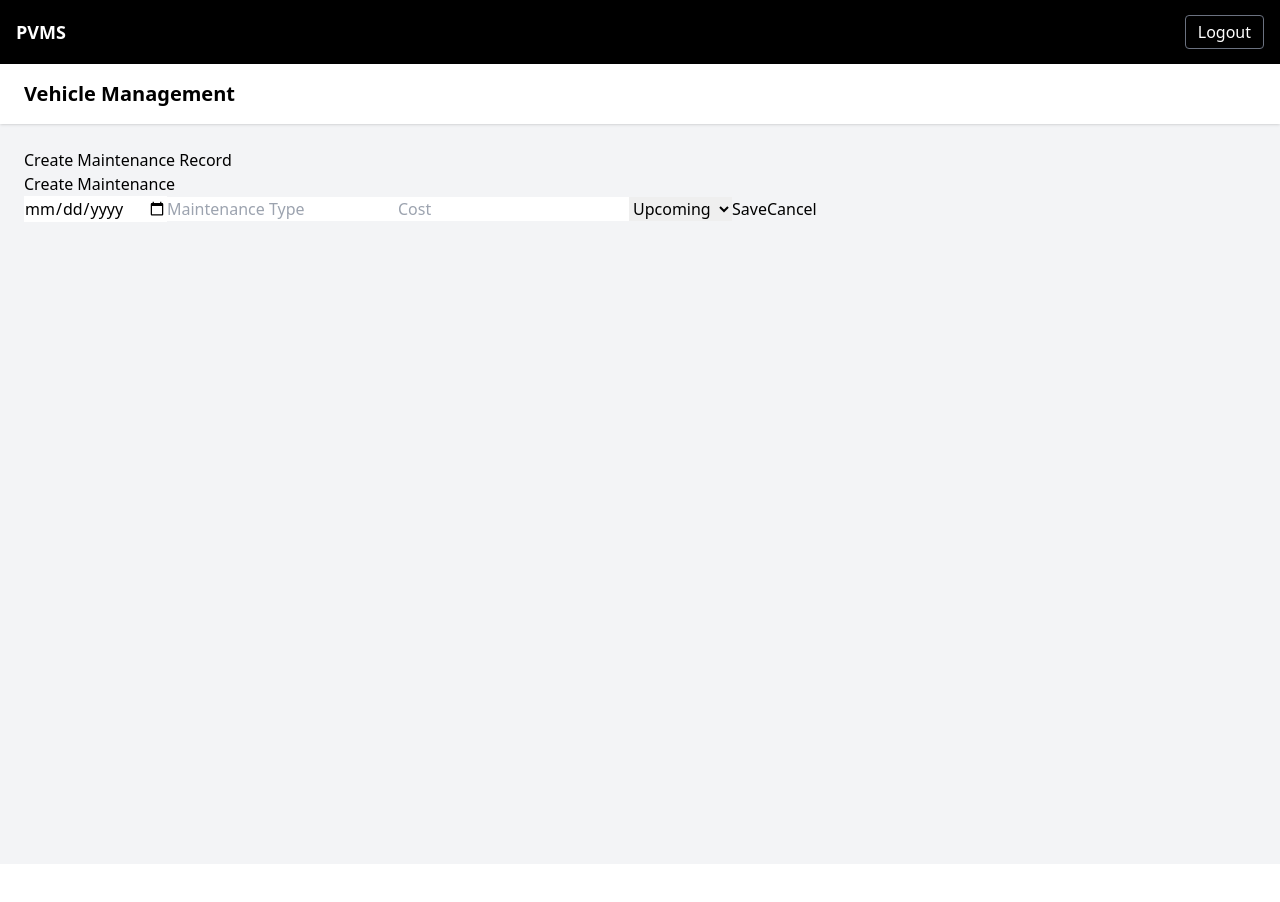
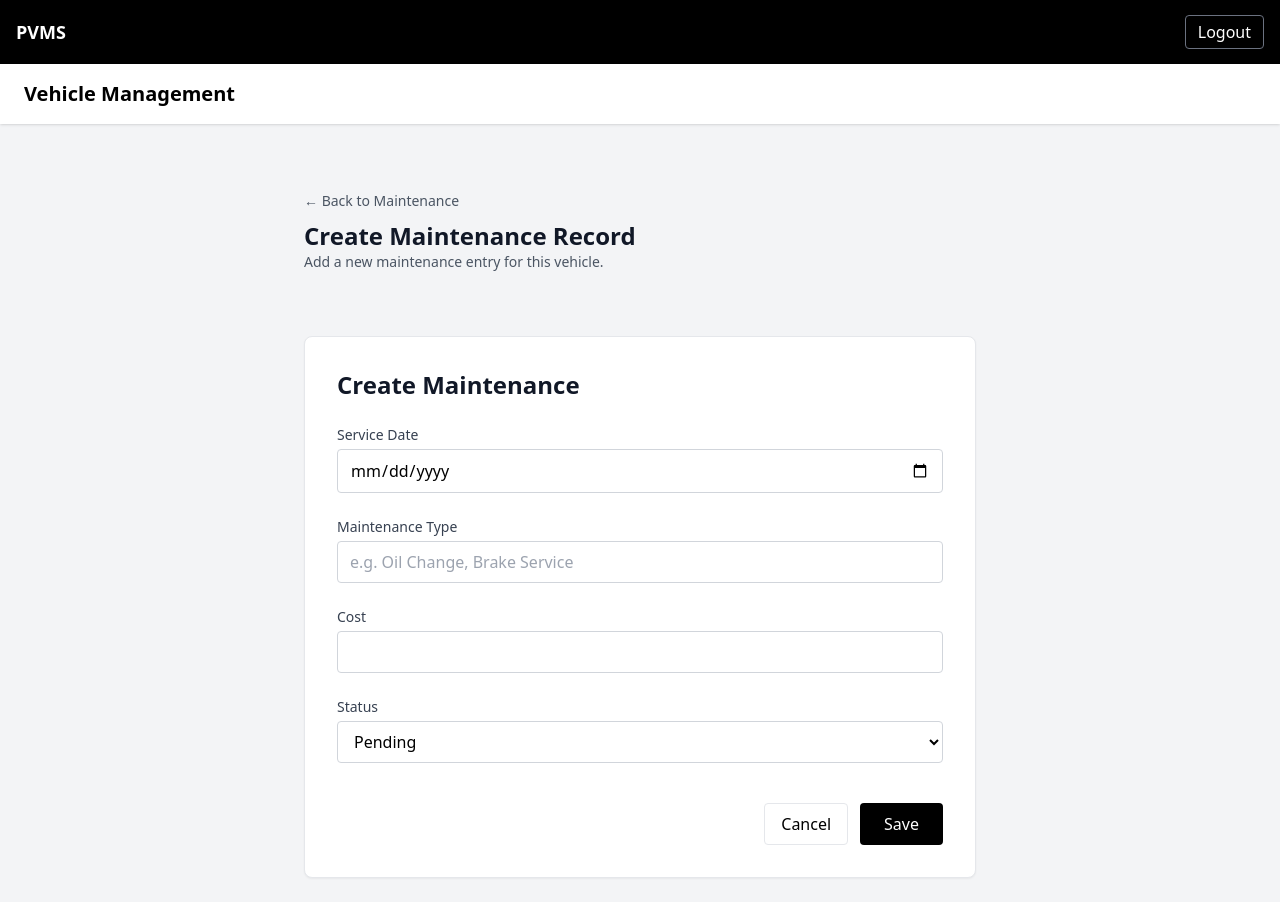
Before and after one commit to Aislinn00/personal_vehicle_management_pj, a React (Vite) app in the folder frontend/: page /vehicles/1/maintenance/new in a window 1280 px wide. Before the commit the page ends 864 px from the top, so only its background shows below. Built offline with nearby package versions, Linux system fonts and the light colour scheme; sample sign-in values are in the browser's storage.

Commit message:
Implement maintenance logs UI

```diff
--- a/frontend/src/maintenance/components/MaintenanceForm.jsx
+++ b/frontend/src/maintenance/components/MaintenanceForm.jsx
@@ -1,10 +1,11 @@
 import { useEffect, useState } from "react";
 
+const today = new Date().toISOString().split("T")[0];
 const initialState = {
   service_date: "",
-  maintenance_type: "",
+  type: "",
   cost: "",
-  maintenance_status: "upcoming",
+  maintenance_status: "pending",
 };
 
 export default function MaintenanceForm({ initialData, onSubmit, onCancel }) {
@@ -14,10 +15,10 @@ export default function MaintenanceForm({ initialData, onSubmit, onCancel }) {
   useEffect(() => {
     if (initialData) {
       setForm({
-        service_date: initialData.service_date,
-        maintenance_type: initialData.maintenance_type,
-        cost: initialData.cost,
-        maintenance_status: initialData.maintenance_status,
+        service_date: initialData.service_date ?? "",
+        type: initialData.type ?? "",
+        cost: initialData.cost ?? "",
+        maintenance_status: initialData.maintenance_status ?? "pending",
       });
     }
   }, [initialData]);
@@ -29,62 +30,115 @@ export default function MaintenanceForm({ initialData, onSubmit, onCancel }) {
     e.preventDefault();
     setLoading(true);
 
+    try {
       await onSubmit({
         ...form,
         cost: Number(form.cost),
       });
-
+    } finally {
       setLoading(false);
+    }
   };
 
   return (
-    <form onSubmit={handleSubmit}>
-      <h3>{initialData ? "Edit Maintenance" : "Create Maintenance"}</h3>
+    <div className="px-4 pt-10">
+      <div className="max-w-2xl mx-auto bg-white border rounded-lg shadow-sm p-8">
+        <h3 className="text-2xl font-semibold text-gray-900 mb-6">
+          {initialData ? "Edit Maintenance" : "Create Maintenance"}
+        </h3>
 
+        <form onSubmit={handleSubmit} className="space-y-6">
+          {/* Service Date */}
+          <div>
+            <label className="block text-sm font-medium text-gray-700 mb-1">
+              Service Date
+            </label>
             <input
               type="date"
               name="service_date"
               value={form.service_date}
               onChange={handleChange}
               required
+              max={today}
+              className="w-full rounded border border-gray-300 px-3 py-2
+                         focus:outline-none focus:ring-2 focus:ring-black"
             />
+          </div>
 
+          {/* Maintenance Type */}
+          <div>
+            <label className="block text-sm font-medium text-gray-700 mb-1">
+              Maintenance Type
+            </label>
             <input
-        name="maintenance_type"
-        placeholder="Maintenance Type"
-        value={form.maintenance_type}
+              name="type"
+              value={form.type}
               onChange={handleChange}
               required
+              placeholder="e.g. Oil Change, Brake Service"
+              className="w-full rounded border border-gray-300 px-3 py-2
+                         focus:outline-none focus:ring-2 focus:ring-black"
             />
+          </div>
 
+          {/* Cost */}
+          <div>
+            <label className="block text-sm font-medium text-gray-700 mb-1">
+              Cost
+            </label>
             <input
               type="number"
               name="cost"
-        placeholder="Cost"
               value={form.cost}
               onChange={handleChange}
+              min="0"
+              step="0.01"
               required
+              className="w-full rounded border border-gray-300 px-3 py-2
+                         focus:outline-none focus:ring-2 focus:ring-black"
             />
+          </div>
 
+          {/* Status */}
+          <div>
+            <label className="block text-sm font-medium text-gray-700 mb-1">
+              Status
+            </label>
             <select
               name="maintenance_status"
               value={form.maintenance_status}
               onChange={handleChange}
+              className="w-full rounded border border-gray-300 px-3 py-2 bg-white
+                         focus:outline-none focus:ring-2 focus:ring-black"
             >
-        <option value="upcoming">Upcoming</option>
               <option value="pending">Pending</option>
               <option value="completed">Completed</option>
             </select>
+          </div>
 
-      <button disabled={loading}>
-        {loading ? "Saving..." : "Save"}
-      </button>
-
+          {/* Actions */}
+          <div className="flex justify-end gap-3 pt-4">
             {onCancel && (
-        <button type="button" onClick={onCancel}>
+              <button
+                type="button"
+                onClick={onCancel}
+                className="border px-4 py-2 rounded hover:bg-gray-50"
+              >
                 Cancel
               </button>
             )}
+
+            <button
+              type="submit"
+              disabled={loading}
+              className="bg-black text-white px-6 py-2 rounded
+                         hover:bg-gray-900 transition disabled:opacity-50"
+            >
+              {loading ? "Saving..." : "Save"}
+            </button>
+          </div>
         </form>
+      </div>
+    </div>
   );
 }
--- a/frontend/src/maintenance/pages/MaintenanceFormPage.jsx
+++ b/frontend/src/maintenance/pages/MaintenanceFormPage.jsx
@@ -12,9 +12,25 @@ export default function MaintenanceFormPage() {
   };
 
   return (
-    <div>
-      <h2>Create Maintenance Record</h2>
+    <div className="px-4 pt-10 space-y-6">
+      {/* Header */}
+      <div className="max-w-2xl mx-auto">
+        <button
+          onClick={() => navigate(-1)}
+          className="text-sm text-gray-600 hover:text-black hover:underline"
+        >
+          ← Back to Maintenance
+        </button>
 
+        <h2 className="text-2xl font-semibold text-gray-900 mt-2">
+          Create Maintenance Record
+        </h2>
+        <p className="text-sm text-gray-600">
+          Add a new maintenance entry for this vehicle.
+        </p>
+      </div>
+
+      {/* Form */}
       <MaintenanceForm
         onSubmit={handleCreate}
         onCancel={() => navigate(-1)}
--- a/frontend/src/maintenance/pages/MaintenanceList.jsx
+++ b/frontend/src/maintenance/pages/MaintenanceList.jsx
@@ -37,46 +37,147 @@ export default function MaintenanceList() {
     loadMaintenance();
   };
 
-  if (loading) return <p>Loading maintenance records...</p>;
+  if (loading) {
+    return (
+      <p className="px-4 pt-10 text-gray-600">
+        Loading maintenance records…
+      </p>
+    );
+  }
 
   return (
+    <div className="px-4 pt-10 space-y-6">
+      {/* Top actions */}
+      <div className="flex items-start justify-between gap-4">
         <div>
-      <h2>Maintenance Records</h2>
+          <button
+            onClick={() => navigate(-1)}
+            className="text-sm text-gray-600 hover:text-black hover:underline"
+          >
+            ← Back to Vehicle
+          </button>
 
-      <button onClick={() => navigate(-1)}>Back to Vehicle</button>
+          <h2 className="text-2xl font-semibold text-gray-900 mt-2">
+            Maintenance Records
+          </h2>
+          <p className="text-sm text-gray-600">
+            View, update, and manage maintenance history.
+          </p>
+        </div>
+
         <button
-        onClick={() =>
-          navigate(`/vehicles/${vehicleId}/maintenance/new`)
-        }
+          onClick={() => navigate(`/vehicles/${vehicleId}/maintenance/new`)}
+          className="bg-black text-white px-4 py-2 rounded hover:bg-gray-900 transition"
         >
           Add Maintenance
         </button>
+      </div>
 
-      {records.length === 0 && <p>No maintenance records found.</p>}
+      {/* Empty state */}
+      {records.length === 0 ? (
+        <div className="bg-white border rounded-lg p-8 text-center">
+          <p className="text-gray-600 mb-4">No maintenance records found.</p>
+          <button
+            onClick={() => navigate(`/vehicles/${vehicleId}/maintenance/new`)}
+            className="bg-black text-white px-6 py-2 rounded hover:bg-gray-900 transition"
+          >
+            Create your first record
+          </button>
+        </div>
+      ) : (
+        <>
+          {/* Table */}
+          <div className="bg-white border rounded-lg overflow-hidden">
+            <div className="overflow-x-auto">
+              <table className="min-w-full text-sm">
+                <thead className="bg-gray-50 border-b">
+                  <tr>
+                    <th className="text-left font-medium text-gray-700 px-4 py-3">
+                      Type
+                    </th>
+                    <th className="text-left font-medium text-gray-700 px-4 py-3">
+                      Status
+                    </th>
+                    <th className="text-left font-medium text-gray-700 px-4 py-3">
+                      Service Date
+                    </th>
+                    <th className="text-left font-medium text-gray-700 px-4 py-3">
+                      Cost
+                    </th>
+                    <th className="text-right font-medium text-gray-700 px-4 py-3">
+                      Actions
+                    </th>
+                  </tr>
+                </thead>
 
-      <ul>
+                <tbody className="divide-y">
                   {records.map((m) => (
-          <li key={m.maintenance_id}>
-            <b>{m.maintenance_type}</b> — {m.maintenance_status}
-            <br />
-            Date: {m.service_date} | Cost: {m.cost}
+                    <tr key={m.maintenance_id} className="hover:bg-gray-50">
+                      {/* ✅ FIXED FIELD */}
+                      <td className="px-4 py-3 text-gray-900 font-medium">
+                        {m.type}
+                      </td>
 
-            <div>
-              <button onClick={() => setEditingRecord(m)}>Edit</button>
-              <button onClick={() => handleDelete(m.maintenance_id)}>
+                      <td className="px-4 py-3">
+                        <span className="inline-flex items-center rounded border px-2 py-1 text-xs text-gray-700">
+                          {m.maintenance_status}
+                        </span>
+                      </td>
+
+                      <td className="px-4 py-3 text-gray-700">
+                        {m.service_date}
+                      </td>
+
+                      <td className="px-4 py-3 text-gray-700">
+                        {m.cost}
+                      </td>
+
+                      <td className="px-4 py-3">
+                        <div className="flex justify-end gap-2">
+                          <button
+                            onClick={() => setEditingRecord(m)}
+                            className="border px-3 py-1.5 rounded hover:bg-gray-50"
+                          >
+                            Edit
+                          </button>
+                          <button
+                            onClick={() => handleDelete(m.maintenance_id)}
+                            className="border border-red-300 text-red-600 px-3 py-1.5 rounded hover:bg-red-50"
+                          >
                             Delete
                           </button>
                         </div>
-          </li>
+                      </td>
+                    </tr>
                   ))}
-      </ul>
+                </tbody>
+              </table>
+            </div>
+          </div>
 
+          {/* Inline Edit Panel */}
           {editingRecord && (
+            <div className="bg-white border rounded-lg p-6">
+              <div className="flex items-center justify-between mb-4">
+                <h3 className="text-lg font-semibold text-gray-900">
+                  Edit Maintenance
+                </h3>
+                <button
+                  onClick={() => setEditingRecord(null)}
+                  className="text-sm text-gray-600 hover:text-black hover:underline"
+                >
+                  Close
+                </button>
+              </div>
+
               <MaintenanceForm
                 initialData={editingRecord}
                 onSubmit={handleUpdate}
                 onCancel={() => setEditingRecord(null)}
               />
+            </div>
+          )}
+        </>
       )}
     </div>
   );
```
Lines whose indentation alone changed are shown as unchanged.
